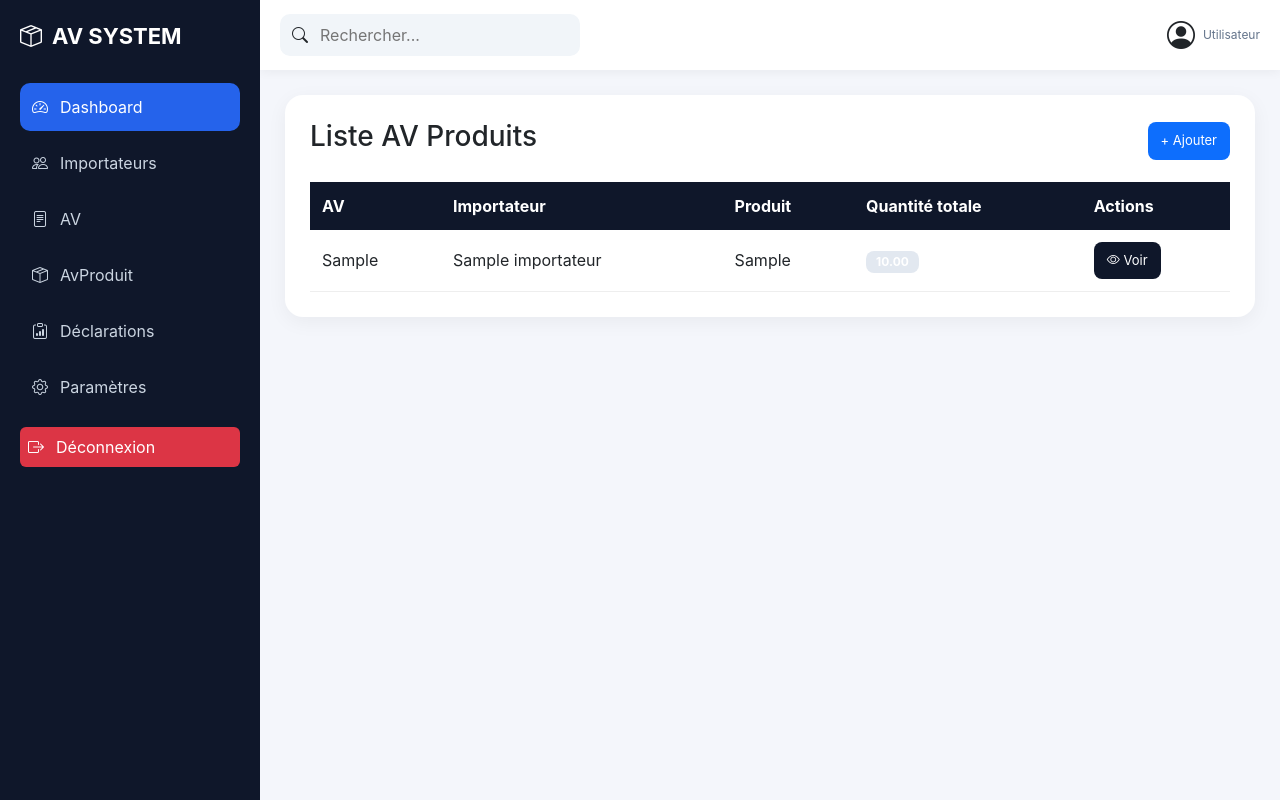
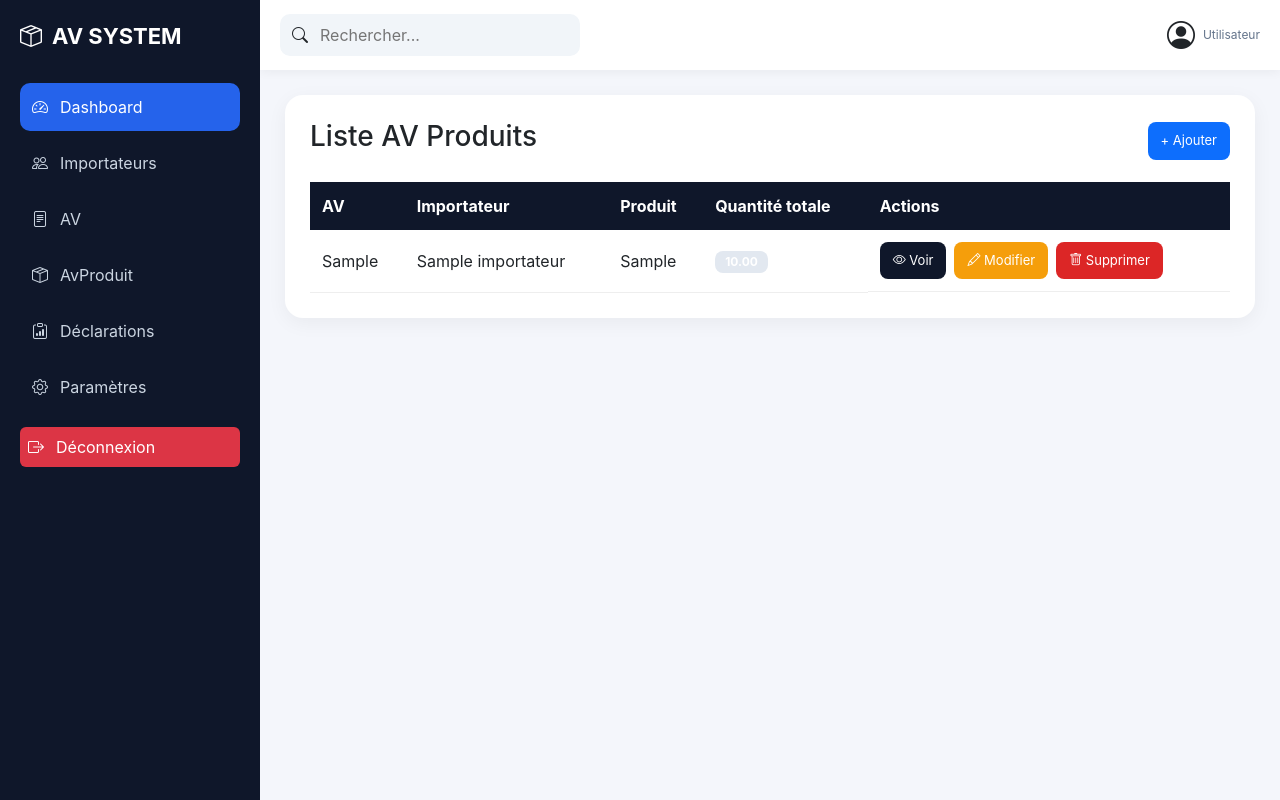
Before and after one commit to kevinhobahaya/appurement_Av, a Django app: page /produits/ in a window 1280 px wide. Run offline with Django 5.2, Linux system fonts and the light colour scheme; tables that the repository leaves empty hold one stand-in row (values such as "Sample post").

Commit message:
ajout les actions delete et update avproduit

```diff
--- a/SuiviApp/urls.py
+++ b/SuiviApp/urls.py
@@ -115,7 +115,7 @@ path("produits/", av_produit_list, name="av_produit_list"),
 # path("av/<int:av_id>/produit/add/", av_produit_create, name="av_produit_create"),
 
 # path("produit/<uuid:uuid>/edit/", av_produit_update, name="av_produit_update"),
-# path("produit/<uuid:uuid>/delete/", av_produit_delete, name="av_produit_delete"),
+path("produit/<uuid:uuid>/delete/", av_produit_delete, name="av_produit_delete"),
 path("declarations/", declaration_list, name="declaration_list"),
     path(
         "produits/",
--- a/SuiviApp/views.py
+++ b/SuiviApp/views.py
@@ -839,27 +839,23 @@ def av_produit_detail(request, uuid):
 # =========================
 # SUPPRIMER AVPRODUIT
 # =========================
-def av_produit_delete(request, pk):
-
+from django.shortcuts import get_object_or_404, redirect
+from django.contrib import messages
+
+def av_produit_delete(request, uuid):
     produit = get_object_or_404(
         AVProduit,
         uuid=uuid
     )
 
-    if request.method == "POST":
-
-        produit.delete()
-
-        messages.success(
-            request,
-            "Produit AV supprimé avec succès"
-        )
-
-        return redirect("SuiviApp:av_produit_list")
-
-    return render(request, "avProduit/avproduit_delete.html", {
-        "produit": produit
-    })
+    produit.delete()
+
+    messages.success(
+        request,
+        "Produit AV supprimé avec succès"
+    )
+
+    return redirect("SuiviApp:av_produit_list")
 
 from django.shortcuts import render, redirect
 from django.contrib import messages
--- a/templates/avProduit/avproduit_list.html
+++ b/templates/avProduit/avproduit_list.html
@@ -101,7 +101,21 @@ td{
     color:#64748b;
     font-size:14px;
 }
+.btn-edit{
+    background:#f59e0b;
+}
 
+.btn-edit:hover{
+    background:#d97706;
+}
+
+.btn-delete{
+    background:#dc2626;
+}
+
+.btn-delete:hover{
+    background:#b91c1c;
+}
 </style>
 
 <div class="card-box">
@@ -142,13 +156,25 @@ td{
                     </span>
                 </td>
 
-                <td>
-                    <!-- VIEW BUTTON -->
-                    <a href="{% url 'SuiviApp:av_produit_detail' p.uuid %}"
-                       class="btn btn-view">
-                        <i class="bi bi-eye"></i> Voir
-                    </a>
-                </td>
+                <td style="display:flex;gap:8px;">
+
+    <a href="{% url 'SuiviApp:av_produit_detail' p.uuid %}"
+       class="btn btn-view">
+        <i class="bi bi-eye"></i> Voir
+    </a>
+
+    <a href="{% url 'SuiviApp:av_produit_update' p.uuid %}"
+       class="btn btn-edit">
+        <i class="bi bi-pencil"></i> Modifier
+    </a>
+
+    <a href="{% url 'SuiviApp:av_produit_delete' p.uuid %}"
+       class="btn btn-delete"
+       onclick="return confirm('Voulez-vous vraiment supprimer ce produit ?');">
+        <i class="bi bi-trash"></i> Supprimer
+    </a>
+
+</td>
             </tr>
 
         {% empty %}
--- a/templates/users/list_user.html
+++ b/templates/users/list_user.html
@@ -5,10 +5,10 @@
 
     <div style="display:flex; justify-content:space-between; align-items:center;">
         <h3>Gestion des utilisateurs</h3>
-
+<!--
         <a href="{% url 'SuiviApp:user_create' %}" class="btn btn-primary">
             + Ajouter utilisateur
-        </a>
+        </a> -->
     </div>
 
     <br>
--- a/templates/users/login.html
+++ b/templates/users/login.html
@@ -120,12 +120,12 @@ input:focus{
     </form>
 
     <!-- 🔥 REGISTER LINK -->
-    <!-- <div class="register-link">
+    <div class="register-link">
         Pas encore de compte ?
         <a href="{% url 'SuiviApp:register' %}">
             Créer un compte
         </a>
-    </div> -->
+    </div>
 
     <div class="footer-text">
         Système de gestion AV / ERP
```
Also changed, not shown: SuiviAv/settings.py (+17 -0 lines).
